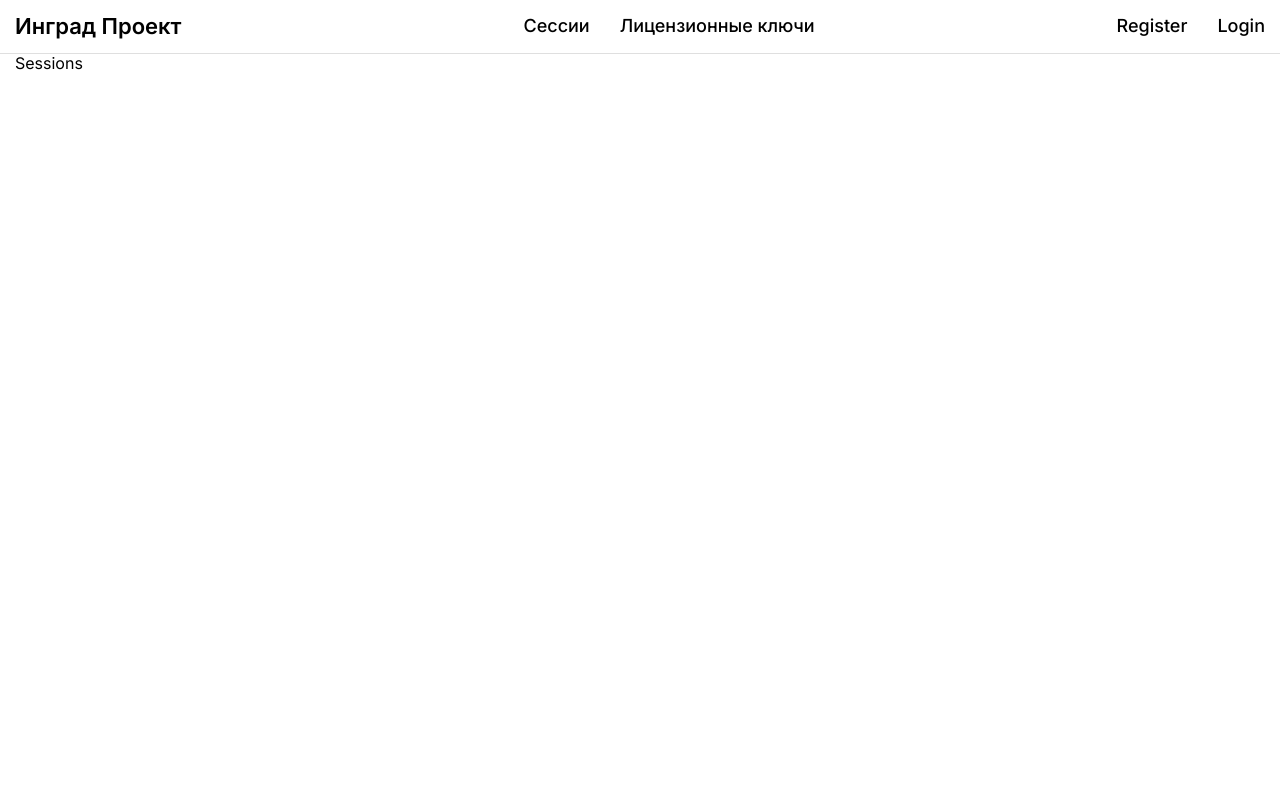
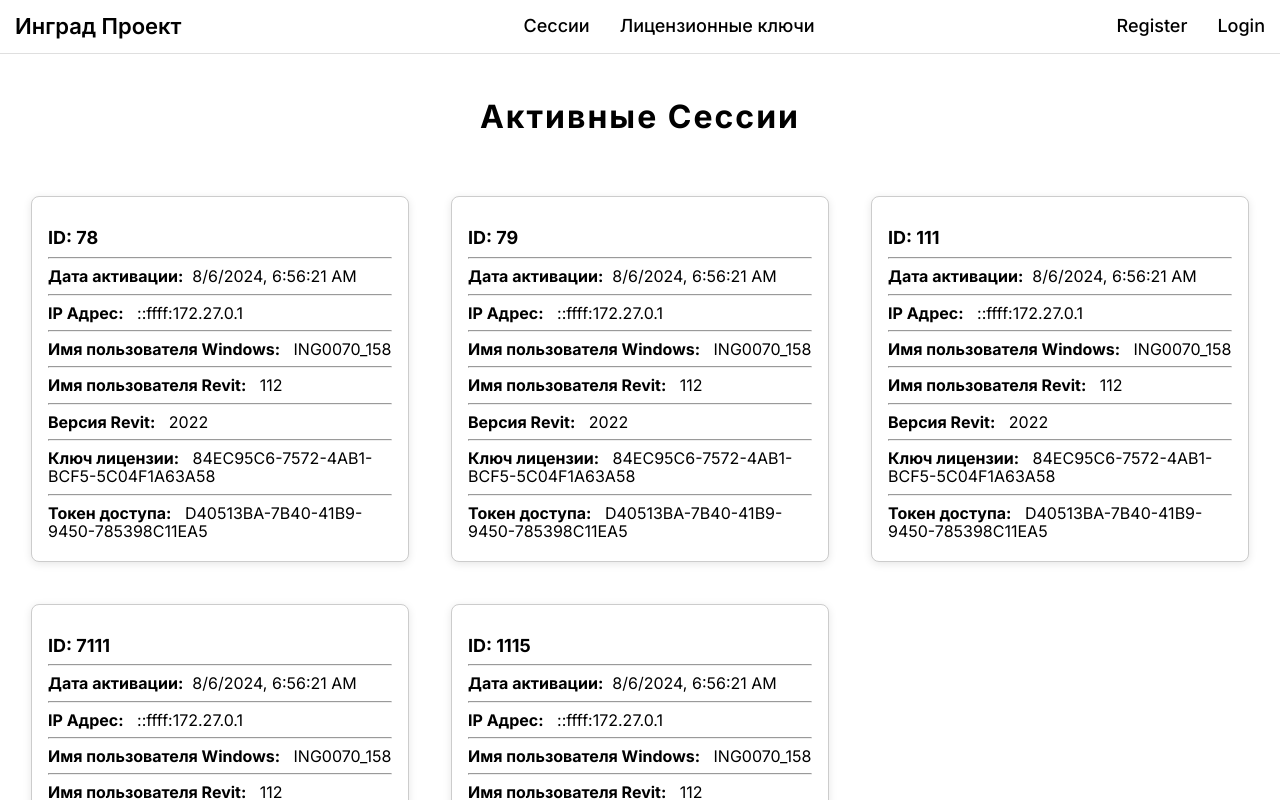
Before and after one commit to Abdurakhman20/ingrad-admin-panel, a React (Vite) app: page /sessions in a window 1280 px wide. Shown: the top 800 px of the page. Built offline with nearby package versions, Linux system fonts and the light colour scheme.

Commit message:
add session card

```diff
--- /dev/null
+++ b/src/components/SessionCard/SessionCard.module.css
@@ -0,0 +1,17 @@
+.card {
+  border: 1px solid #ccc;
+  border-radius: 8px;
+  padding: 16px;
+  margin: 16px;
+  box-shadow: 0 2px 8px rgba(0, 0, 0, 0.1);
+  background-color: #fff;
+}
+
+.title {
+  font-size: 1.8rem;
+  margin-bottom: 5px;
+}
+
+p {
+  margin: 4px 0;
+}
--- /dev/null
+++ b/src/components/SessionCard/SessionCard.tsx
@@ -0,0 +1,57 @@
+import React from "react";
+import styles from "./SessionCard.module.css";
+
+export interface Session {
+  id: number;
+  startingDateTime: string;
+  ipAddress: string;
+  windowsUserName: string;
+  revitUserName: string;
+  revitVersion: string;
+  licenseKey: string;
+  accessToken: string;
+}
+
+interface SessionCardProps {
+  session: Session;
+}
+
+const SessionCard: React.FC<SessionCardProps> = ({ session }) => {
+  return (
+    <div className={styles.card}>
+      <h2 className={styles.title}>ID: {session.id}</h2>
+      <hr />
+      <p>
+        <strong>Дата активации:</strong> &nbsp;
+        {new Date(session.startingDateTime).toLocaleString()}
+      </p>
+      <hr />
+      <p>
+        <strong>IP Адрес:</strong> &nbsp; {session.ipAddress}
+      </p>
+      <hr />
+      <p>
+        <strong>Имя пользователя Windows:</strong> &nbsp;{" "}
+        {session.windowsUserName}
+      </p>
+      <hr />
+      <p>
+        <strong>Имя пользователя Revit:</strong> &nbsp; {session.revitUserName}
+      </p>
+      <hr />
+      <p>
+        <strong>Версия Revit:</strong> &nbsp; {session.revitVersion}
+      </p>
+      <hr />
+      <p>
+        <strong>Ключ лицензии:</strong> &nbsp; {session.licenseKey}
+      </p>
+      <hr />
+      <p>
+        <strong>Токен доступа:</strong> &nbsp; {session.accessToken}
+      </p>
+    </div>
+  );
+};
+
+export default SessionCard;
--- /dev/null
+++ b/src/pages/Sessions/Sessions.module.css
@@ -0,0 +1,26 @@
+.title {
+  text-align: center;
+  margin: 0;
+  padding-top: 45px;
+  letter-spacing: 2px;
+}
+
+.sessions_wrapper {
+  margin-top: 45px;
+  display: grid;
+  grid-template-columns: repeat(3, 1fr);
+  grid-template-rows: repeat(1, 1fr);
+  grid-column-gap: 10px;
+  grid-row-gap: 10px;
+}
+
+@media (max-width: 1060px) {
+  .sessions_wrapper {
+    grid-template-columns: repeat(2, 1fr);
+  }
+}
+@media (max-width: 730px) {
+  .sessions_wrapper {
+    grid-template-columns: repeat(1, 1fr);
+  }
+}
--- a/src/pages/Sessions/Sessions.tsx
+++ b/src/pages/Sessions/Sessions.tsx
@@ -1,7 +1,73 @@
 import React from "react";
+import styles from "./Sessions.module.css";
+import SessionCard from "../../components/SessionCard/SessionCard";
+
+const sessions_data = [
+  {
+    id: 78,
+    startingDateTime: "2024-08-06T06:56:21.2694613",
+    ipAddress: "::ffff:172.27.0.1",
+    windowsUserName: "ING0070_158",
+    revitUserName: "112",
+    revitVersion: "2022",
+    licenseKey: "84EC95C6-7572-4AB1-BCF5-5C04F1A63A58",
+    accessToken: "D40513BA-7B40-41B9-9450-785398C11EA5",
+  },
+  {
+    id: 79,
+    startingDateTime: "2024-08-06T06:56:21.2694613",
+    ipAddress: "::ffff:172.27.0.1",
+    windowsUserName: "ING0070_158",
+    revitUserName: "112",
+    revitVersion: "2022",
+    licenseKey: "84EC95C6-7572-4AB1-BCF5-5C04F1A63A58",
+    accessToken: "D40513BA-7B40-41B9-9450-785398C11EA5",
+  },
+  {
+    id: 111,
+    startingDateTime: "2024-08-06T06:56:21.2694613",
+    ipAddress: "::ffff:172.27.0.1",
+    windowsUserName: "ING0070_158",
+    revitUserName: "112",
+    revitVersion: "2022",
+    licenseKey: "84EC95C6-7572-4AB1-BCF5-5C04F1A63A58",
+    accessToken: "D40513BA-7B40-41B9-9450-785398C11EA5",
+  },
+  {
+    id: 7111,
+    startingDateTime: "2024-08-06T06:56:21.2694613",
+    ipAddress: "::ffff:172.27.0.1",
+    windowsUserName: "ING0070_158",
+    revitUserName: "112",
+    revitVersion: "2022",
+    licenseKey: "84EC95C6-7572-4AB1-BCF5-5C04F1A63A58",
+    accessToken: "D40513BA-7B40-41B9-9450-785398C11EA5",
+  },
+  {
+    id: 1115,
+    startingDateTime: "2024-08-06T06:56:21.2694613",
+    ipAddress: "::ffff:172.27.0.1",
+    windowsUserName: "ING0070_158",
+    revitUserName: "112",
+    revitVersion: "2022",
+    licenseKey: "84EC95C6-7572-4AB1-BCF5-5C04F1A63A58",
+    accessToken: "D40513BA-7B40-41B9-9450-785398C11EA5",
+  },
+];
 
 const Sessions: React.FC = () => {
-  return <div className="wrapper">Sessions</div>;
+  return (
+    <div className={styles.sessions}>
+      <div className="wrapper">
+        <h1 className={styles.title}>Активные Сессии</h1>
+        <div className={styles.sessions_wrapper}>
+          {sessions_data.map((session) => (
+            <SessionCard session={session} />
+          ))}
+        </div>
+      </div>
+    </div>
+  );
 };
 
 export default Sessions;
```
